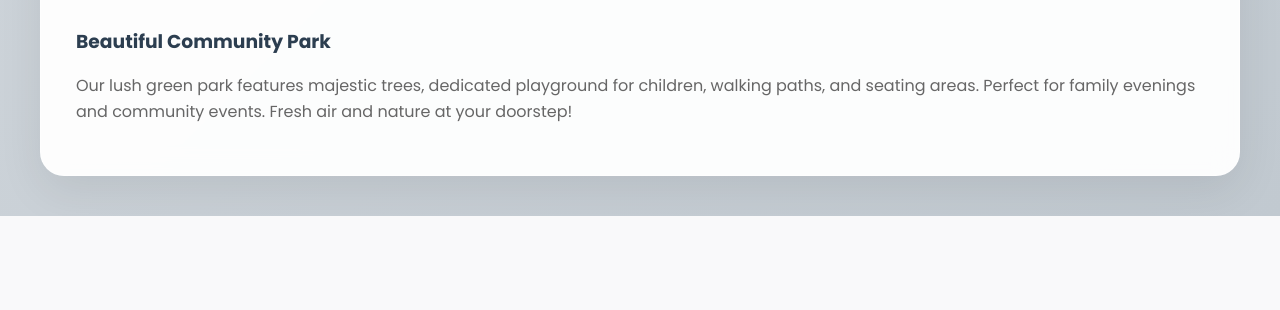
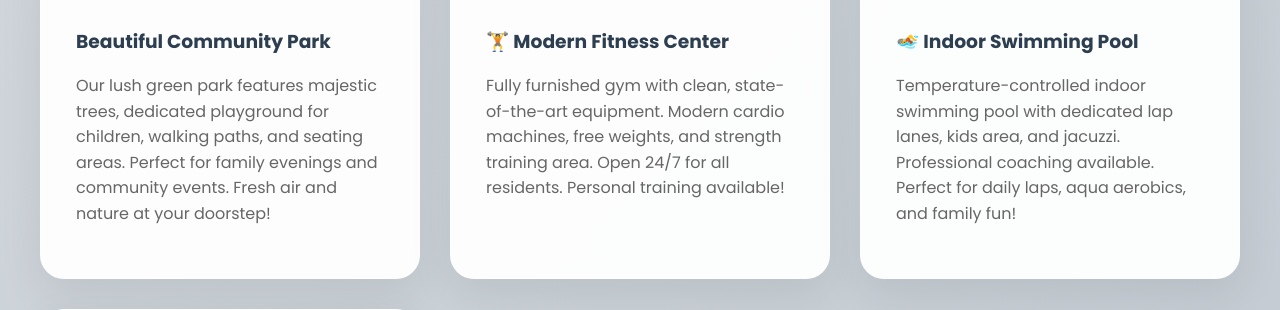
Before and after one commit to jashan0-design/Society-Management, a Flask app: template templates/dashboard.html in a window 1280 px wide. Shown: the part 2742-3052 px from the top of the page. Before the commit the page ends 2958 px from the top, so only its background shows below. Run offline with Flask 3, Linux system fonts and the light colour scheme; the template is opened without the code that fills it: values that come from a table or form of the project are taken from there, others are empty.

Commit message:
new pictures

```diff
--- a/templates/dashboard.html
+++ b/templates/dashboard.html
@@ -143,12 +143,36 @@
     <!-- Highlights Section -->
     <div class="content-section">
         <h2 class="section-title">🌟 Highlights of Society</h2>
-        <div style="display: grid; grid-template-columns: repeat(auto-fit, minmax(350px, 1fr)); gap: 30px; margin-top: 30px;">
+
+        <div style="display: grid; grid-template-columns: repeat(auto-fit, minmax(300px, 1fr)); gap: 30px; margin-top: 30px;">
+
+
+
             <div class="building-card">
                 <img src="https://img.freepik.com/free-photo/beautiful-park_1417-1417.jpg?semt=ais_hybrid&w=740&q=80" alt="Society Park" style="width: 100%; height: 250px; object-fit: cover; border-radius: 12px;">
                 <h3 style="margin: 20px 0 10px 0; color: #2c3e50;">Beautiful Community Park</h3>
                 <p style="color: #666; line-height: 1.6;">Our lush green park features majestic trees, dedicated playground for children, walking paths, and seating areas. Perfect for family evenings and community events. Fresh air and nature at your doorstep!</p>
             </div>
+            <div class="building-card">
+                <img src="https://images.unsplash.com/photo-1534438327276-14e5300c3a48?ixlib=rb-4.0.3&ixid=M3wxMjA3fDB8MHxwaG90by1wYWdlfHx8fGVufDB8fHx8fA%3D%3D&auto=format&fit=crop&w=2070&q=80" alt="Gym Background" style="width: 100%; height: 250px; object-fit: cover; border-radius: 12px;">
+                <h3 style="margin: 20px 0 10px 0; color: #2c3e50;">🏋️ Modern Fitness Center</h3>
+                <p style="color: #666; line-height: 1.6;">Fully furnished gym with clean, state-of-the-art equipment. Modern cardio machines, free weights, and strength training area. Open 24/7 for all residents. Personal training available!</p>
+            </div>
+
+
+            <div class="building-card">
+                <img src="https://www.trac.com.au/wp-content/uploads/sites/82/2025/01/IMG_2963-1-scaled.jpg" alt="TRAC Pool" style="width: 100%; height: 250px; object-fit: cover; border-radius: 12px;">
+
+                <h3 style="margin: 20px 0 10px 0; color: #2c3e50;">🏊 Indoor Swimming Pool</h3>
+
+                <p style="color: #666; line-height: 1.6;">Temperature-controlled indoor swimming pool with dedicated lap lanes, kids area, and jacuzzi. Professional coaching available. Perfect for daily laps, aqua aerobics, and family fun!</p>
+            </div>
+            <div class="building-card">
+                <img src="https://www.trac.com.au/wp-content/uploads/sites/82/2024/06/IMG_4771-1536x1024.jpg" alt="Sports Ground" style="width: 100%; height: 250px; object-fit: cover; border-radius: 12px;">
+                <h3 style="margin: 20px 0 10px 0; color: #2c3e50;">⚽ Multi-Sports Ground</h3>
+                <p style="color: #666; line-height: 1.6;">Full-size multi-sport court for cricket, football, basketball, badminton, and volleyball. LED floodlights for evening play, dedicated seating, and changing rooms. Community sports hub!</p>
+            </div>
+
         </div>
     </div>
 
```
